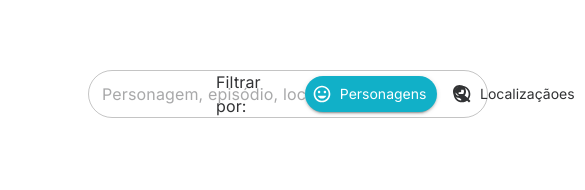
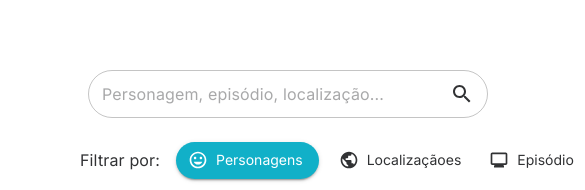
Before and after one commit to RafaelDiasFrontend/rick-and-morty-web, a Next.js app: page / in a window 390 px wide. Shown: the part 654-844 px from the top of the page, 585 px wide, since content can reach past the window. Built offline with nearby package versions, Linux system fonts and the light colour scheme; no server answers.

Commit message:
ajuste responsivo inicio content home

```diff
--- a/src/components/characters/FilterCharacters.tsx
+++ b/src/components/characters/FilterCharacters.tsx
@@ -41,7 +41,9 @@ export default function FilterCharacter(): CharacterType {
           display={'flex'}
           width={'100%'}
           justifyContent={'space-between'}
-          gap={15}
+          columnGap={15}
+          gap={2}
+          flexWrap={'wrap'}
         >
           <FormControl sx={{ m: 1, width: '300px' }} variant='outlined'>
             <OutlinedInput
@@ -66,6 +68,7 @@ export default function FilterCharacter(): CharacterType {
               key='index'
               variant='body1'
               color={theme.palette.text.primary}
+              whiteSpace={'nowrap'}
             >
               Filtrar por:
             </Typography>
```
